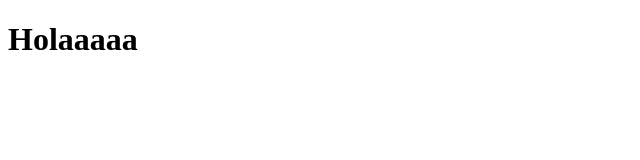
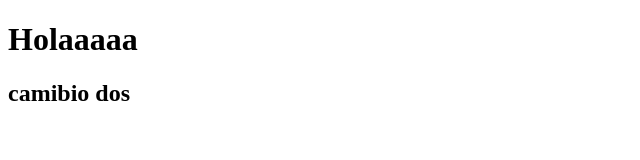
Before and after one commit to angelina240/repositorio-2, a plain HTML site: page index.html in a window 1280 px wide. Shown: the whole page, without its empty margins (0-640 px from the left). Drawn offline with Linux system fonts and the light colour scheme.

Commit message:
Texto nuevo

```diff
--- a/index.html
+++ b/index.html
@@ -7,6 +7,8 @@
 </head>
 <body>
     <h1>Holaaaaa</h1>
+    <h2>camibio dos </h2>
+
 
 </body>
 </html>
```
